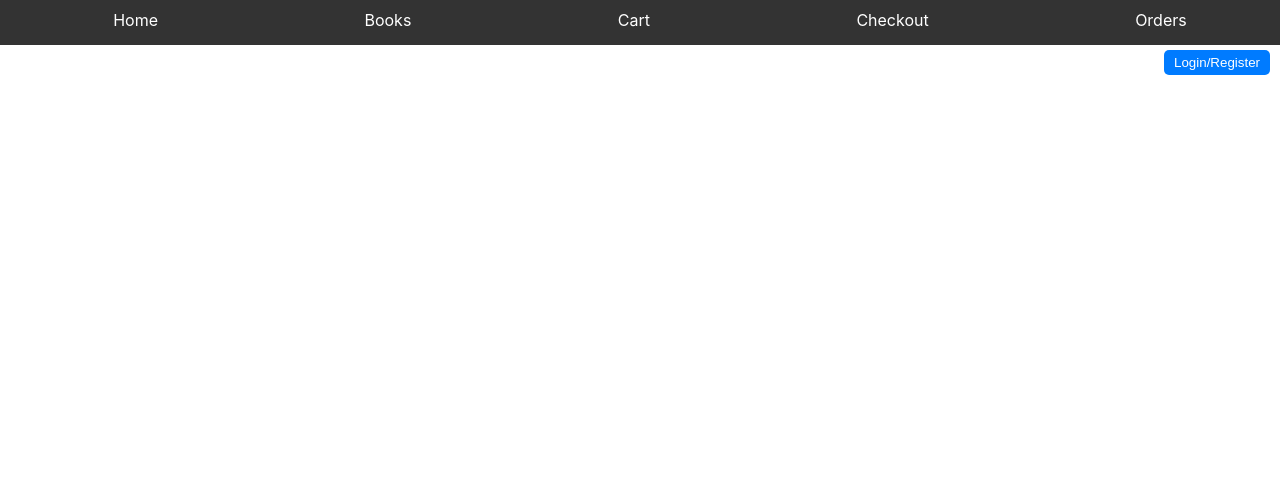
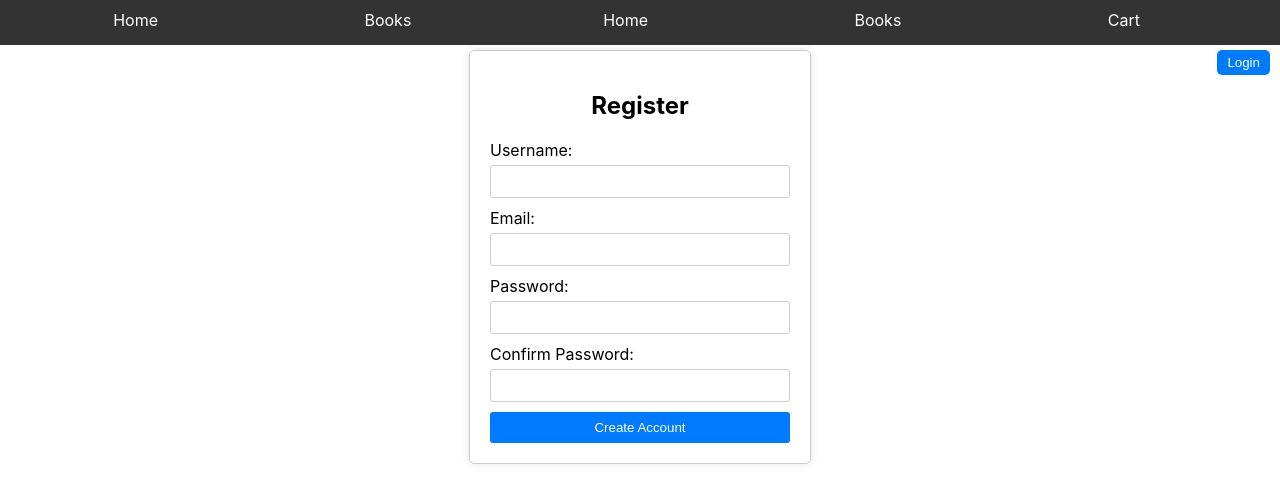
Before and after one commit to Kashawn-Brown/Bookstore, a React (Create React App) app in the folder frontend/bookstore-frontend/: page /register in a window 1280 px wide. Shown: the top 502 px of the page. Built offline with nearby package versions, Linux system fonts and the light colour scheme.

Commit message:
Login/Register
Connected to the Login/Register backend and able to create accounts and log in

```diff
--- a/frontend/bookstore-frontend/src/App.jsx
+++ b/frontend/bookstore-frontend/src/App.jsx
@@ -13,6 +13,7 @@ import Orders from './Components/Orders';
 
 import Navigation from './Components/Navigation';
 import Login from './Components/Login';
+import Register from './Components/Register';
 
 function App() {
   return (
@@ -22,6 +23,7 @@ function App() {
       <Routes>
         <Route exact path="/" element={<Home/>} />
         <Route path="/login" element={<Login/>} />
+        <Route path="/register" element={<Register/>} />
         <Route path="/books" element={<Books/>} />
         <Route path="/cart" element={<Cart/>} />
         <Route path="/checkout" element={<Checkout/>} />
--- a/frontend/bookstore-frontend/src/Components/Login.jsx
+++ b/frontend/bookstore-frontend/src/Components/Login.jsx
@@ -1,20 +1,21 @@
 
 import React, { useState } from 'react';
 import axios from 'axios';
+import { Link } from 'react-router-dom';
 
 import Navigation from './Navigation';
 
 import '../style/Login.css';
 
 function Login() {
-  const [username, setUsername] = useState('');
+    const [email, setEmail] = useState('');
     const [password, setPassword] = useState('');
 
     const handleSubmit = async (e) => {
     e.preventDefault();
     try {
-      const response = await axios.post('http://localhost:5000/api/login', {
-        username,
+      const response = await axios.post('http://localhost:5000/api/auth/login', {
+        email,
         password,
       });
       console.log(response.data);
@@ -46,16 +47,22 @@ function Login() {
 //   );
 
   return (
+    <div>
         <div className="login-form">
             <Navigation />
             <h2>Login</h2>
-      <form>
+            <form onSubmit={handleSubmit}>
                 <label htmlFor="email">Email:</label>
-        <input type="email" id="email" name="email" required />
+                <input type="email" id="email" name="email" value={email} onChange={(e) => setEmail(e.target.value)} required />
+
                 <label htmlFor="password">Password:</label>
-        <input type="password" id="password" name="password" required />
+                <input type="password" id="password" name="password" value={password} onChange={(e) => setPassword(e.target.value)} required />
+
                 <button type="submit">Login</button>
             </form>
+        </div>
+
+        <Link to="/register"> <button>Register</button> </Link>
     </div>
   );
 
--- a/frontend/bookstore-frontend/src/Components/LoginButton.jsx
+++ b/frontend/bookstore-frontend/src/Components/LoginButton.jsx
@@ -6,7 +6,7 @@ import '../style/LoginButton.css';
 function LoginButton() {
   return (
     <div className="login-button">
-      <Link to="/login"> <button>Login/Register</button> </Link>
+      <Link to="/login"> <button>Login</button> </Link>
     </div>
   );
 }
--- a/frontend/bookstore-frontend/src/Components/Register.jsx
+++ b/frontend/bookstore-frontend/src/Components/Register.jsx
@@ -0,0 +1,75 @@
+
+import React, { useState } from 'react';
+import axios from 'axios';
+
+import Navigation from './Navigation';
+
+import '../style/Register.css';
+
+function Register() {
+    const [userName, setUsername] = useState('');
+    const [email, setEmail] = useState('');
+    const [password, setPassword] = useState('');
+    const [confirmPassword, setConfirmPassword] = useState('');
+    const [error, setError] = useState('');
+
+    const handleSubmit = async (e) => {
+    e.preventDefault();
+
+    if (password !== confirmPassword)
+    {
+        setError('Passwords do not match');
+        return;
+    }
+    try {
+        console.log("HELLO");
+        const response = await axios.post('http://localhost:5000/api/auth/register', {
+        userName,
+        email,
+        password,
+        });
+
+        console.log(response.data);
+        // Handle successful login (e.g., store token in localStorage)
+    } catch (error) {
+      console.error('Register error:', error);
+      // Handle login error (e.g., display error message)
+    }
+  };
+
+
+  return (
+    <div className="register-form">
+        <Navigation />
+      <h2>Register</h2>
+      <form onSubmit={handleSubmit}>
+        <label htmlFor="userName">Username: </label>
+        <input type="text" id="userName" name="userName" value={userName} onChange={(e) => setUsername(e.target.value)} required />
+
+        <label htmlFor="email">Email:</label>
+        <input type="email" id="email" name="email" value={email} onChange={(e) => setEmail(e.target.value)} required />
+
+        <label htmlFor="password">Password:</label>
+        <input type="password" id="password" name="password" value={password} onChange={(e) => setPassword(e.target.value)} required />
+
+        <label htmlFor="confirm-password">Confirm Password:</label>
+        <input
+          type="password"
+          id="confirm-password"
+          name="confirm-password"
+          value={confirmPassword}
+          onChange={(e) => setConfirmPassword(e.target.value)}
+          required
+        />
+
+        {error && <div className="error">{error}</div>}
+
+        <button type="submit">Create Account</button>
+      </form>
+    </div>
+  );
+
+
+}
+
+export default Register;
--- /dev/null
+++ b/frontend/bookstore-frontend/src/style/Register.css
@@ -0,0 +1,43 @@
+
+.register-form {
+    width: 300px;
+    margin: 0 auto;
+    padding: 20px;
+    border: 1px solid #ccc;
+    border-radius: 5px;
+    box-shadow: 0 0 10px rgba(0, 0, 0, 0.1);
+  }
+
+  .register-form h2 {
+    text-align: center;
+    margin-bottom: 20px;
+  }
+
+  .register-form form {
+    display: flex;
+    flex-direction: column;
+  }
+
+  .register-form label {
+    margin-bottom: 5px;
+  }
+
+  .register-form input {
+    padding: 8px;
+    margin-bottom: 10px;
+    border: 1px solid #ccc;
+    border-radius: 3px;
+  }
+
+  .register-form button {
+    padding: 8px 15px;
+    background-color: #007bff;
+    color: white;
+    border: none;
+    border-radius: 3px;
+    cursor: pointer;
+  }
+
+  .register-form button:hover {
+    background-color: #0056b3;
+  }
```
Lines whose indentation alone changed are shown as unchanged.
